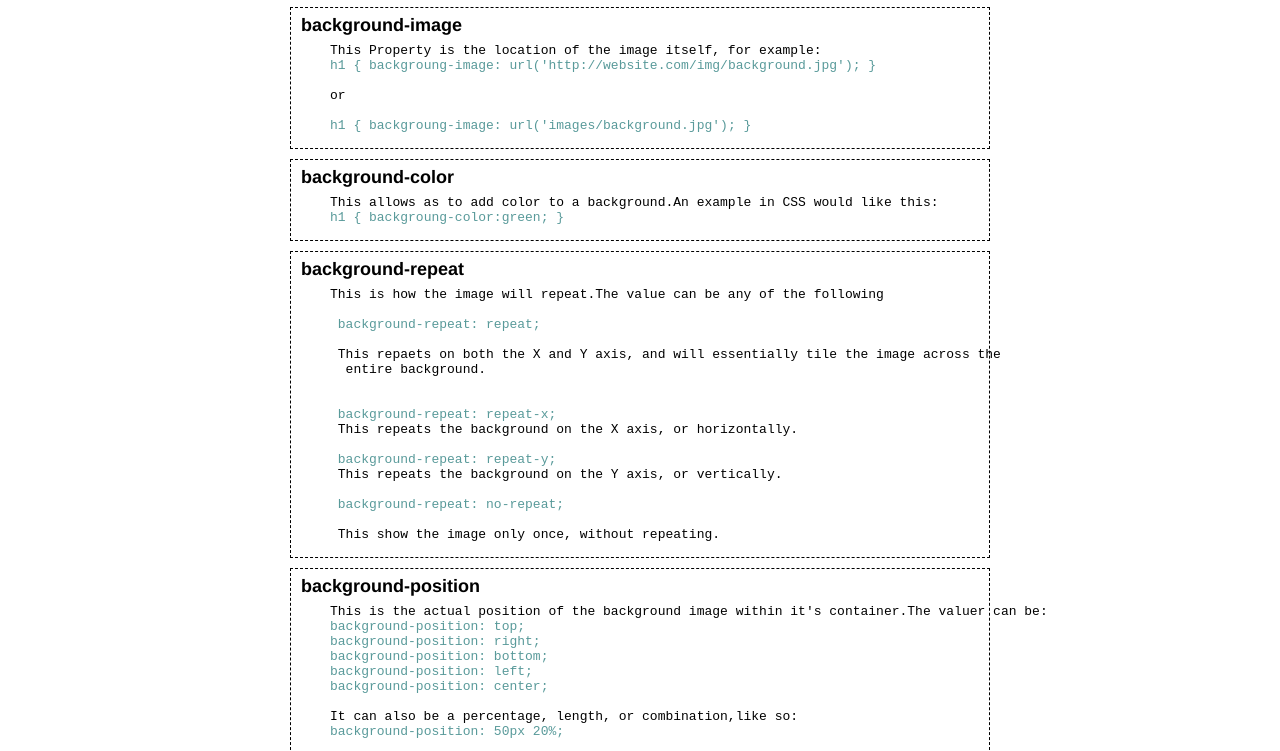
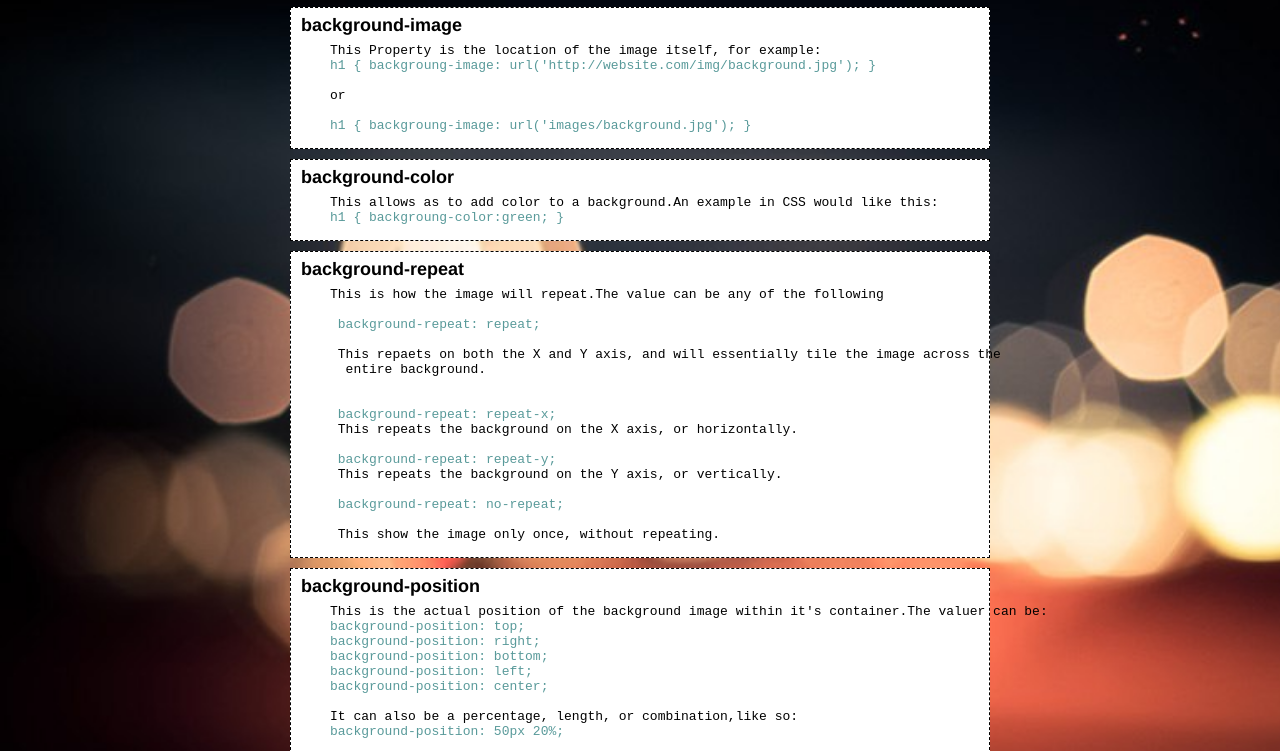
Before and after one commit to sumayaalabdallah/Background, a plain HTML site: page index.html in a window 1280 px wide. Shown: the part 137-888 px from the top of the page. Drawn offline with Linux system fonts and the light colour scheme.

Commit message:
Update style.css

```diff
--- a/style.css
+++ b/style.css
@@ -4,7 +4,7 @@
 }
 
 body {
-    background: url("../images/photo_2023-04-01_14-53-03.jpg") no-repeat;
+    background: url("photo_2023-04-01_14-53-03.jpg") no-repeat;
     background-size: cover;
 }
 
```
